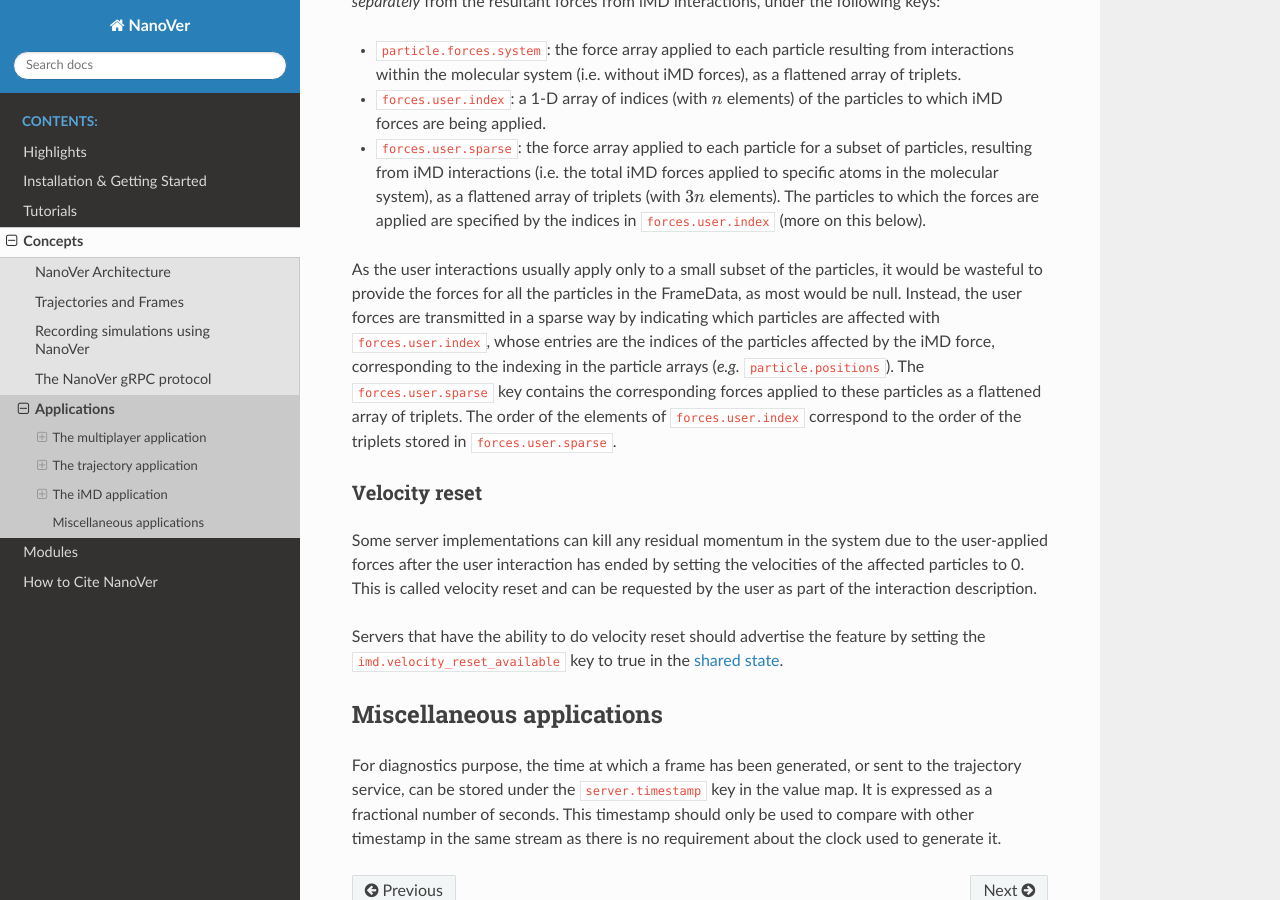
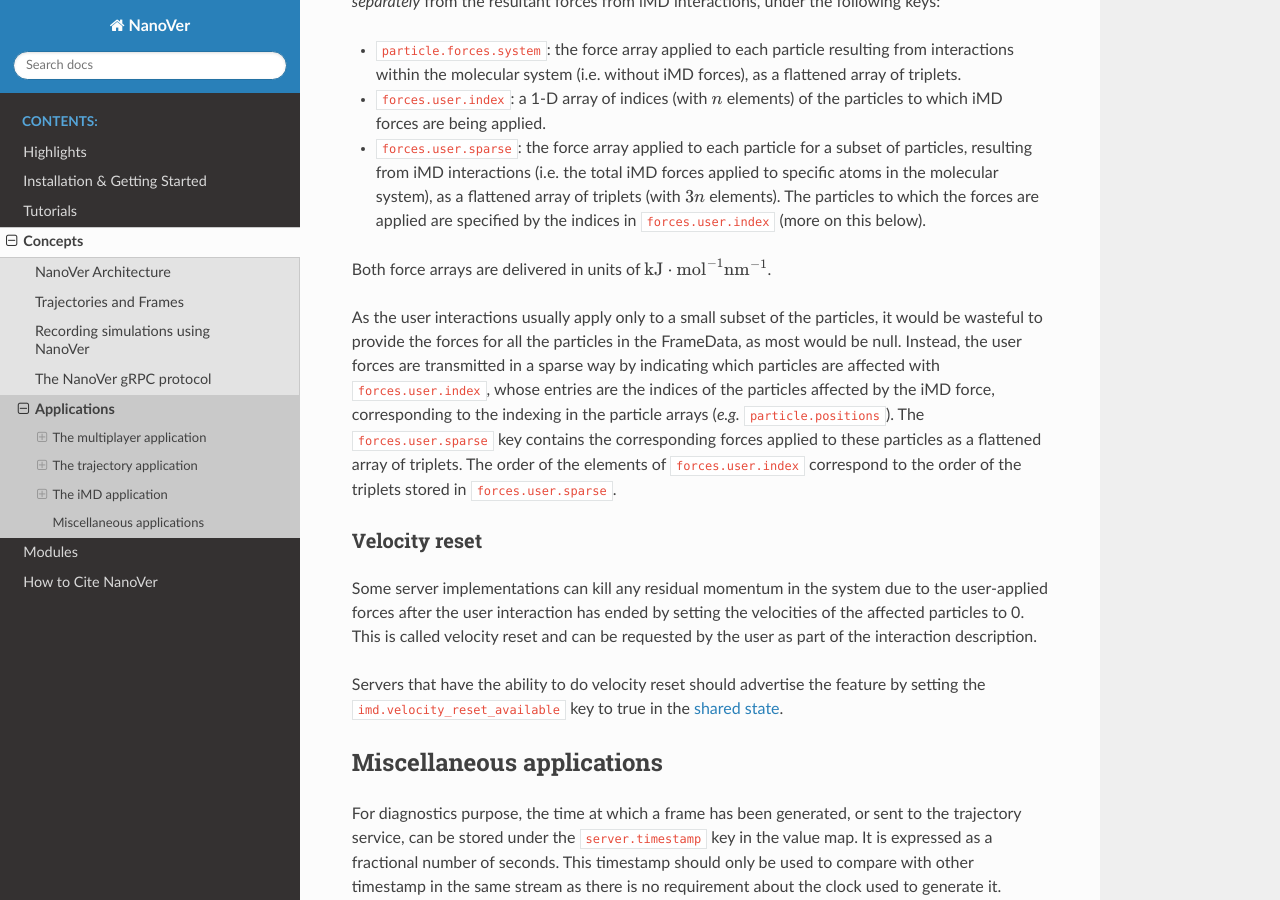
Before and after one commit to IRL2/nanover-docs, a Sphinx documentation site: the page built from source/concepts/applications.rst, in a window 1280 px wide and 900 px high, scrolled down 15103 px. Built offline with Sphinx 7.4.7 and the Read the Docs theme 3.1.0, drawn with Linux system fonts in a browser that asks for light colours; pages that are not in the unit, such as notebooks, are missing from menus; the version number could not be read and is left out.

Commit message:
Specify units of force arrays

```diff
--- a/source/concepts/applications.rst
+++ b/source/concepts/applications.rst
@@ -840,6 +840,8 @@ under the following keys:
   :math:`3n` elements). The particles to which the forces are applied are specified by
   the indices in ``forces.user.index`` (more on this below).
 
+Both force arrays are delivered in units of :math:`\text{kJ}\cdot\text{mol}^{-1}\text{nm}^{-1}`.
+
 As the user interactions usually apply only to a small subset
 of the particles, it would be wasteful to provide the forces for all the particles
 in the FrameData, as most would be null. Instead, the user forces are transmitted in
```
